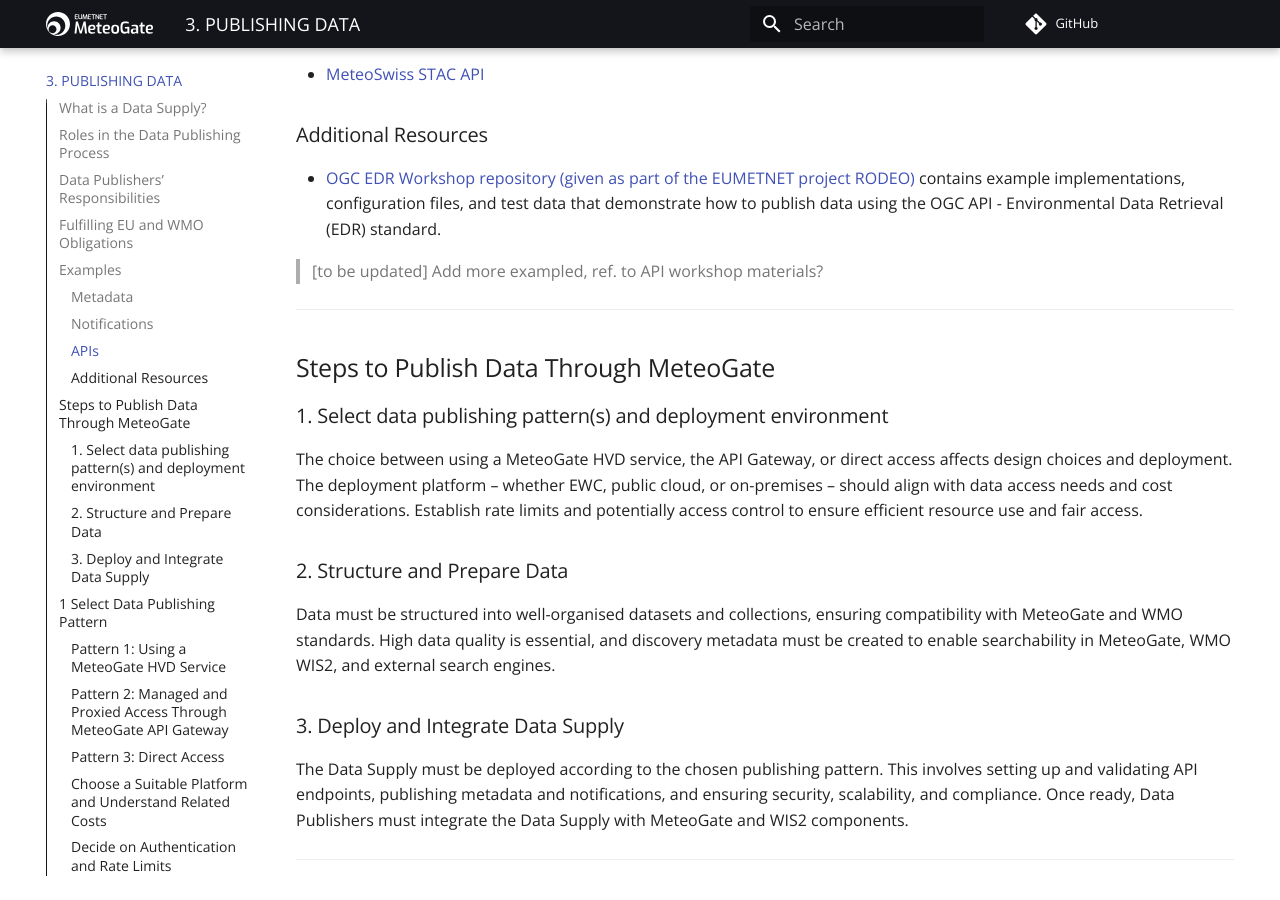
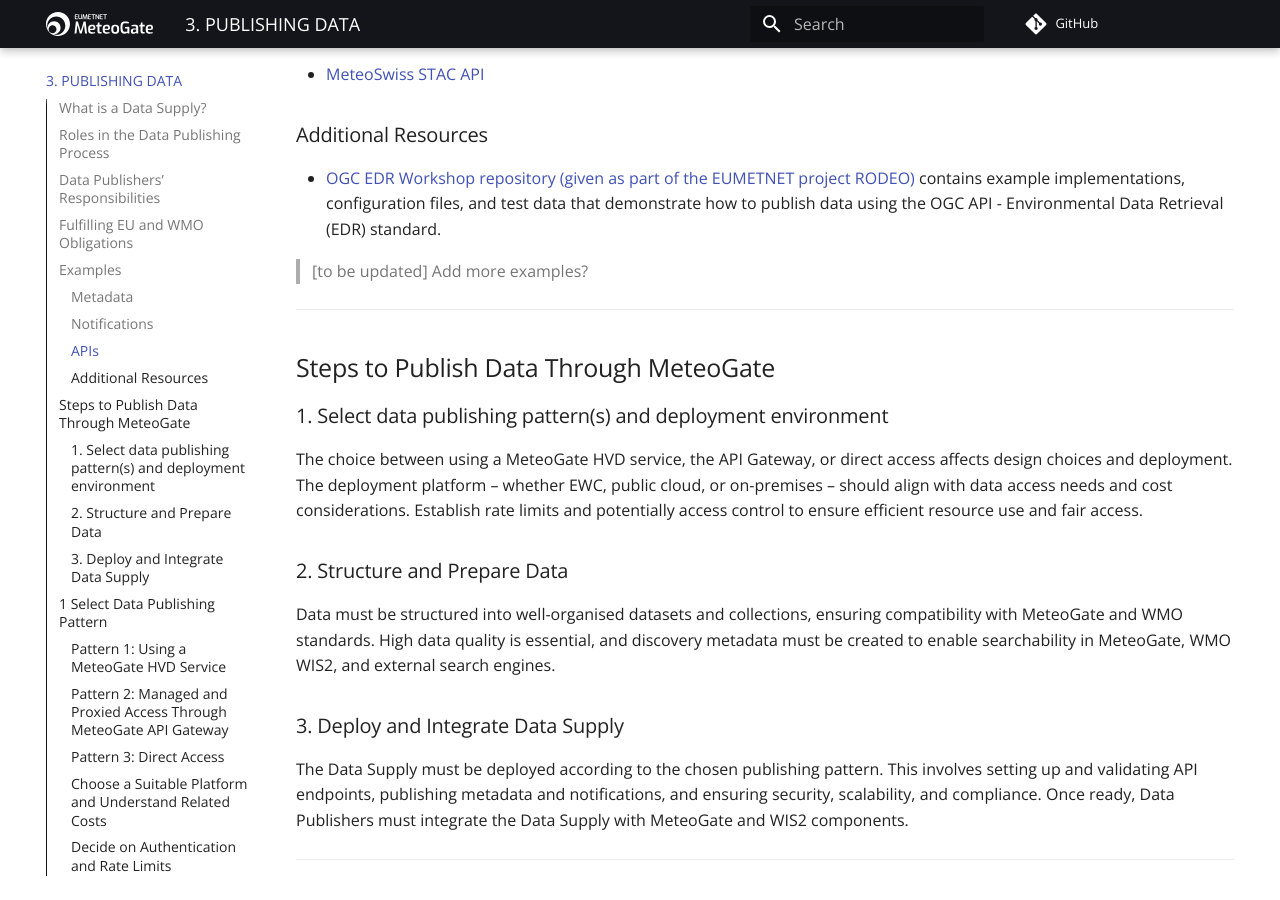
Before and after one commit to EUMETNET/meteogate-documentation, an MkDocs documentation site: the page built from docs/3-publishing-data.md, in a window 1280 px wide and 900 px high, scrolled down 2776 px. Built offline with MkDocs 1.6.1 and Material for MkDocs 9.7.7, drawn with Linux system fonts in a browser that asks for light colours; comment, search, counter and statistics services are not loaded.

Commit message:
Update 3-publishing-data.md

```diff
--- a/docs/3-publishing-data.md
+++ b/docs/3-publishing-data.md
@@ -102,7 +102,7 @@ The following are real-world examples of data publication within MeteoGate.
 
   - [OGC EDR Workshop repository (given as part of the EUMETNET project RODEO)](https://github.com/EUMETNET/ogc-edr-workshop) contains example implementations, configuration files, and test data that demonstrate how to publish data using the OGC API - Environmental Data Retrieval (EDR) standard.
 
-  > [to be updated] Add more exampled, ref. to API workshop materials?
+  > [to be updated] Add more examples?
 
 ---
 
```
